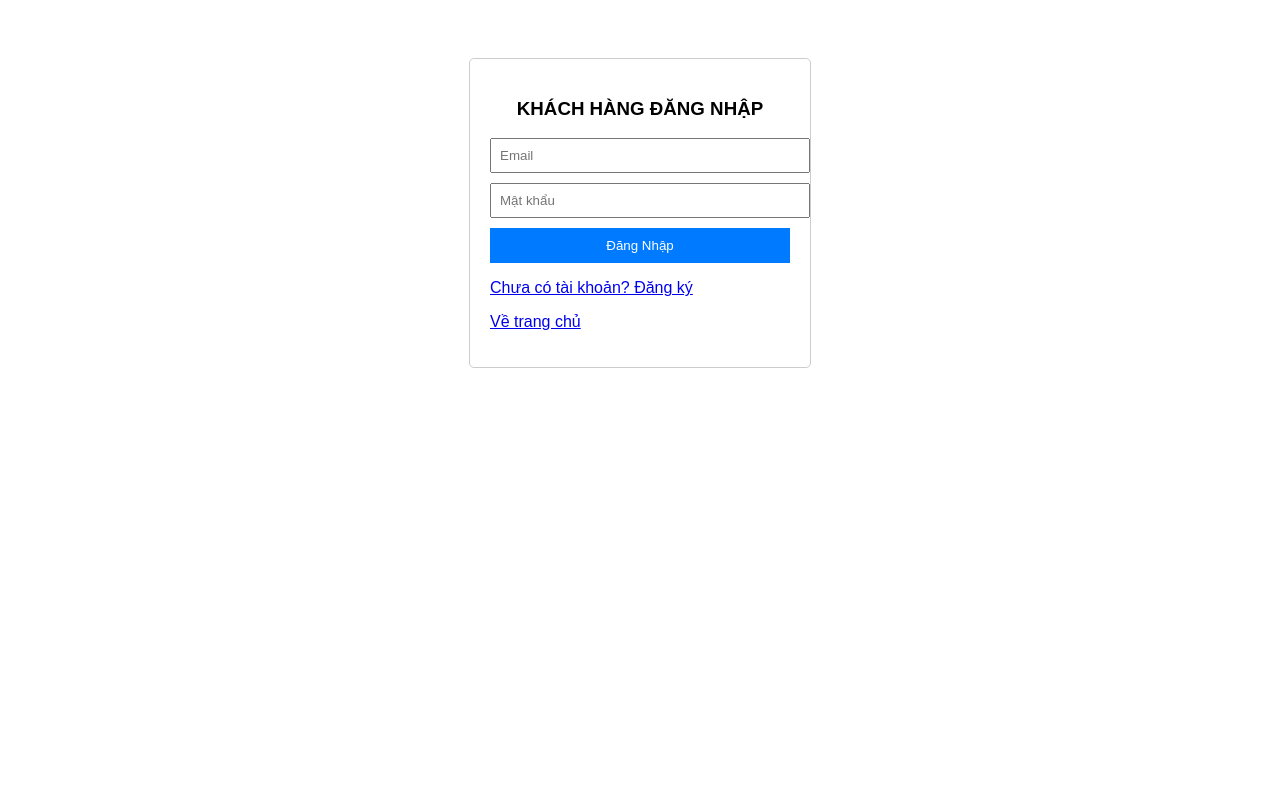
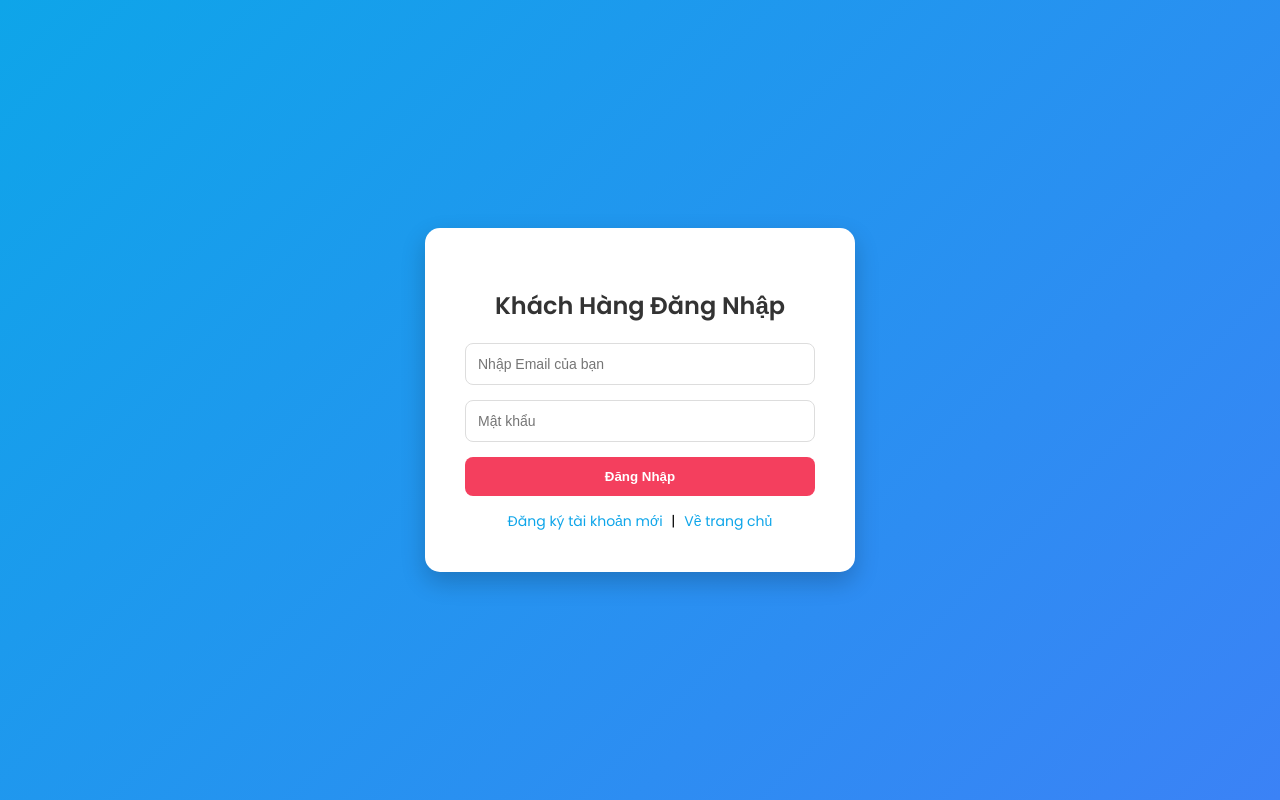
Before and after one commit to Giabao2709/project-nhom05, a PHP site: page /login_client.php in a window 1280 px wide. Run offline with PHP 8.4, Linux system fonts and the light colour scheme.

Commit message:
Bao: Kiem tra toan bo he thong va sua loi nho

```diff
--- a/login_client.php
+++ b/login_client.php
@@ -4,17 +4,26 @@ require_once 'config/db.php';
 $msg = "";
 
 if ($_SERVER["REQUEST_METHOD"] == "POST") {
-    $email = $_POST['email'];
-    $password = $_POST['password'];
+    $email = trim($_POST['email']);
+    $password = trim($_POST['password']);
 
+    // Kiểm tra email trong bảng khách hàng
     $stmt = $pdo->prepare("SELECT * FROM khachhang WHERE email = ?");
     $stmt->execute([$email]);
     $user = $stmt->fetch();
 
     if ($user && password_verify($password, $user['mat_khau'])) {
-        // Lưu session khách hàng (Khác với session admin)
-        $_SESSION['kh_id'] = $user['ma_khach_hang'];
-        $_SESSION['kh_name'] = $user['ho_ten'];
+        // --- QUAN TRỌNG: LƯU SESSION ĐỂ TRANG CHỦ HIỂN THỊ ---
+
+        // Lưu ID để sau này dùng cho việc Đặt tour (Booking)
+        // Kiểm tra xem trong CSDL cột là 'id' hay 'ma_khach_hang'
+        // Nếu code cũ của bạn dùng 'ma_khach_hang' thì giữ nguyên dòng dưới:
+        $_SESSION['client_id'] = $user['ma_khach_hang'];
+
+        // Lưu Tên để hiển thị trên thanh Menu (home.php)
+        $_SESSION['client_name'] = $user['ho_ten'];
+
+        // Chuyển hướng về trang chủ
         header("Location: home.php");
         exit();
     } else {
@@ -23,17 +32,75 @@ if ($_SERVER["REQUEST_METHOD"] == "POST") {
 }
 ?>
 <!DOCTYPE html>
-<html>
-<head><title>Đăng Nhập Khách Hàng</title></head>
-<body style="font-family: sans-serif; display: flex; justify-content: center; padding-top: 50px;">
-    <form method="POST" style="width: 300px; border: 1px solid #ccc; padding: 20px; border-radius: 5px;">
-        <h3 style="text-align: center;">KHÁCH HÀNG ĐĂNG NHẬP</h3>
-        <p style="color: red;"><?php echo $msg; ?></p>
-        <input type="email" name="email" placeholder="Email" required style="width: 100%; margin-bottom: 10px; padding: 8px;">
-        <input type="password" name="password" placeholder="Mật khẩu" required style="width: 100%; margin-bottom: 10px; padding: 8px;">
-        <button type="submit" style="width: 100%; padding: 10px; background: #007bff; color: white; border: none;">Đăng Nhập</button>
-        <p><a href="register_client.php">Chưa có tài khoản? Đăng ký</a></p>
-        <p><a href="home.php">Về trang chủ</a></p>
-    </form>
+<html lang="vi">
+<head>
+    <meta charset="UTF-8">
+    <title>Đăng Nhập Khách Hàng - Vivu Vietnam</title>
+    <!-- Tái sử dụng CSS của Client để đồng bộ giao diện -->
+    <link href="https://fonts.googleapis.com/css2?family=Poppins:wght@300;400;600&display=swap" rel="stylesheet">
+    <style>
+        body {
+            font-family: 'Poppins', sans-serif;
+            background: linear-gradient(135deg, #0ea5e9 0%, #3b82f6 100%);
+            height: 100vh;
+            display: flex;
+            justify-content: center;
+            align-items: center;
+            margin: 0;
+        }
+        .login-container {
+            background: white;
+            padding: 40px;
+            border-radius: 15px;
+            box-shadow: 0 10px 25px rgba(0,0,0,0.2);
+            width: 350px;
+            text-align: center;
+        }
+        h2 { color: #333; margin-bottom: 20px; }
+        input {
+            width: 100%;
+            padding: 12px;
+            margin-bottom: 15px;
+            border: 1px solid #ddd;
+            border-radius: 8px;
+            box-sizing: border-box;
+            font-size: 14px;
+        }
+        button {
+            width: 100%;
+            padding: 12px;
+            background: #f43f5e;
+            color: white;
+            border: none;
+            border-radius: 8px;
+            font-weight: bold;
+            cursor: pointer;
+            transition: 0.3s;
+        }
+        button:hover { background: #e11d48; }
+        .links { margin-top: 15px; font-size: 14px; }
+        .links a { color: #0ea5e9; text-decoration: none; margin: 0 5px; }
+        .links a:hover { text-decoration: underline; }
+        .error { color: red; font-size: 13px; margin-bottom: 10px; }
+    </style>
+</head>
+<body>
+    <div class="login-container">
+        <h2>Khách Hàng Đăng Nhập</h2>
+        <?php if ($msg): ?>
+            <p class="error"><?php echo $msg; ?></p>
+        <?php endif; ?>
+
+        <form method="POST">
+            <input type="email" name="email" placeholder="Nhập Email của bạn" required>
+            <input type="password" name="password" placeholder="Mật khẩu" required>
+            <button type="submit">Đăng Nhập</button>
+        </form>
+
+        <div class="links">
+            <a href="register_client.php">Đăng ký tài khoản mới</a> |
+            <a href="home.php">Về trang chủ</a>
+        </div>
+    </div>
 </body>
 </html>
```
